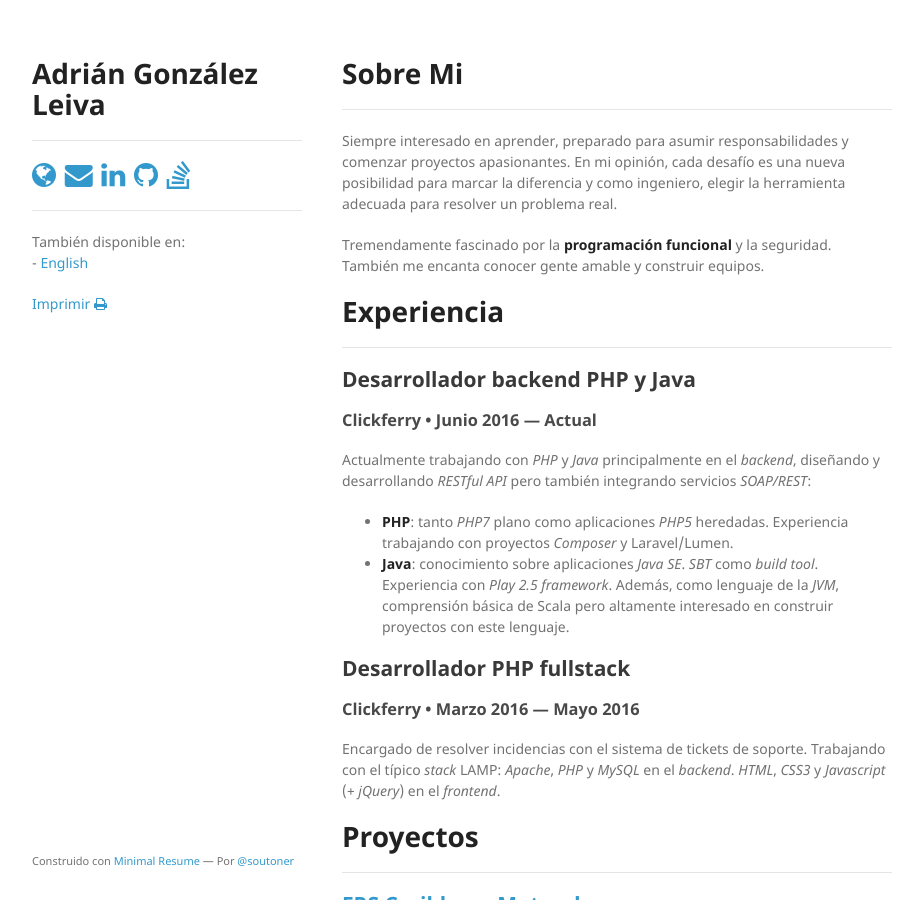
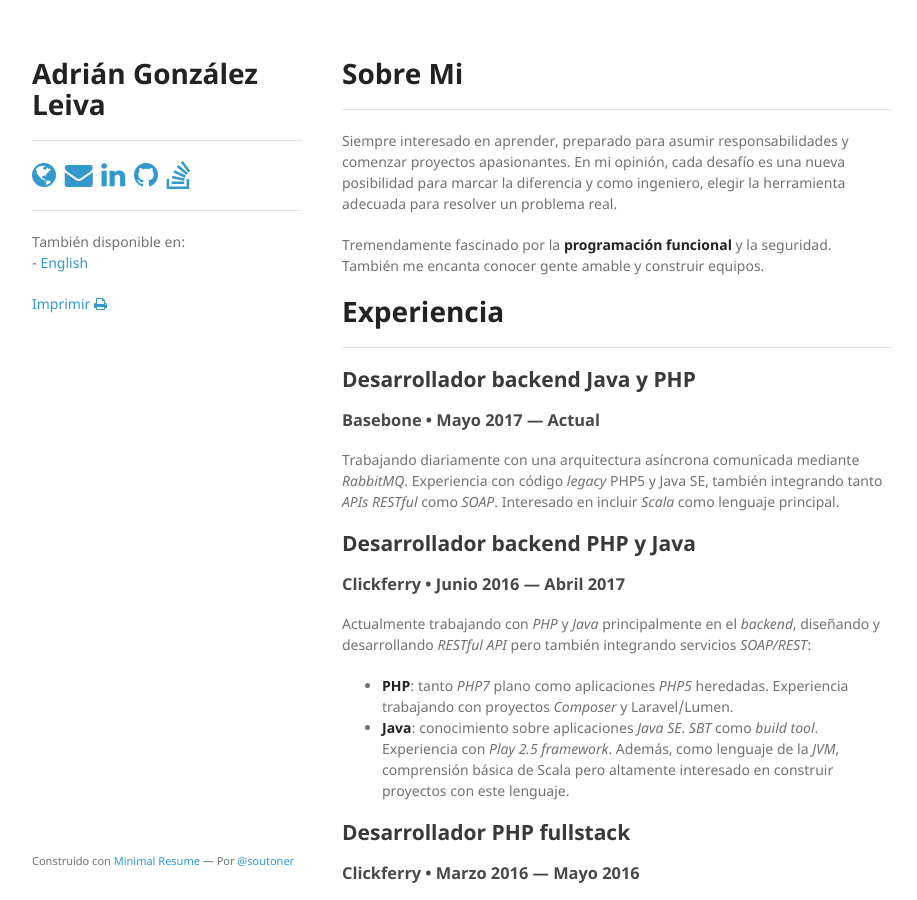
Before and after one commit to soutoner/soutoner.github.io, a Jekyll site: the page built from index_es.md, in a window 1280 px wide and 900 px high. Shown: the whole window, without its empty margins (178-1095 px from the left). Built offline with Jekyll 4.4.1, drawn with Linux system fonts in a browser that asks for light colours; nearby versions of some CDN libraries.

Commit message:
Updated experience with Basebone (español)

```diff
--- a/_data/es.yml
+++ b/_data/es.yml
@@ -28,10 +28,17 @@ about:
   amable y construir equipos."
 first_language: Español
 experiences:
+  - position: Desarrollador backend Java y PHP
+    company: Basebone
+    from: Mayo 2017
+    to: Actual
+    description:
+      "Trabajando diariamente con una arquitectura asíncrona comunicada mediante *RabbitMQ*. Experiencia con código *legacy*
+      PHP5 y Java SE, también integrando tanto *APIs RESTful* como *SOAP*. Interesado en incluir *Scala* como lenguaje principal."
   - position: Desarrollador backend PHP y Java
     company: Clickferry
     from: Junio 2016
-    to: Actual
+    to: Abril 2017
     description:
       "Actualmente trabajando con *PHP* y *Java* principalmente en el *backend*,  diseñando y desarrollando *RESTful API* pero
       también integrando servicios *SOAP/REST*: \n
```
